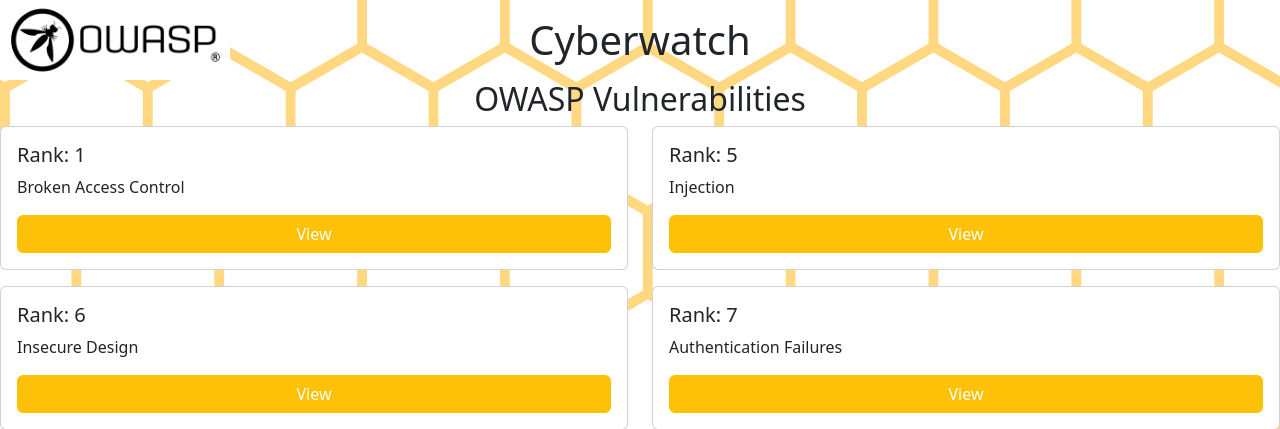
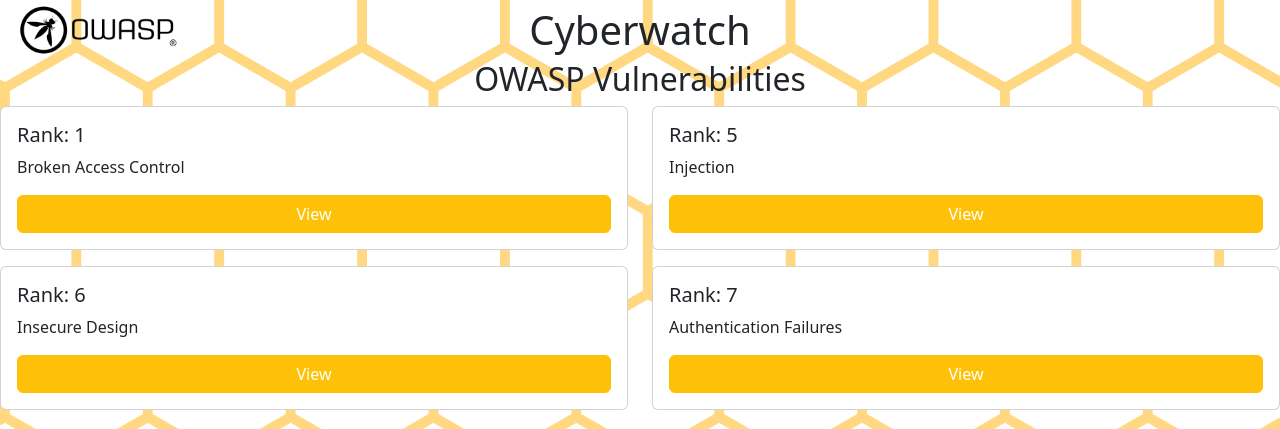
Before and after one commit to MarriottMark/Cyberwatch-Assessment, a Flask app: page / in a window 1280 px wide. Shown: the top 429 px of the page. Run offline with Flask 3, Linux system fonts and the light colour scheme; data comes from the database, SQL or seed files in the repository.

Commit message:
Did some accessabilty and UI/UX

```diff
--- a/static/css/styles.css
+++ b/static/css/styles.css
@@ -30,7 +30,8 @@
 
 .logo{
     opacity: 100%;
-
+    max-height: 60px;
+    width: auto;
 }
 
 .Tunabtn{
--- a/templates/base.html
+++ b/templates/base.html
@@ -1,5 +1,5 @@
 <!DOCTYPE html>
-<html>
+<html lang="en">
     <head>
         <meta name="viewport" content="width=device-width, initial-scale=1.0">
         <title>{% block title %}Cyberwatch{% endblock %}</title>
@@ -8,18 +8,24 @@
 
     </head>
     <body class="body" >
-        <div class="container-fluid p-0 d-flex align-items-center ">
+        <div class="container-fluid">
+            <div class="row align-items-center">
+
                 <div class="col-4">
                     <a href="/">
-                    <img class='logo bg-white' src='/static/images/logo.png' height='80'>
+                        <img class="logo" src="/static/images/logo.png" height="80" alt="Logo">
                     </a>
                 </div>
-            <div class="col-4">
-                <h1 class="flex-grow-1 text-center m-0 ">Cyberwatch</h1>
+
+                <div class="col-4 text-center">
+                    <h1 class="m-0">Cyberwatch</h1>
                 </div>
 
                 <div class="col-4"></div>
+
             </div>
+        </div>
+
 
 
 
```
Lines whose indentation alone changed are shown as unchanged.
